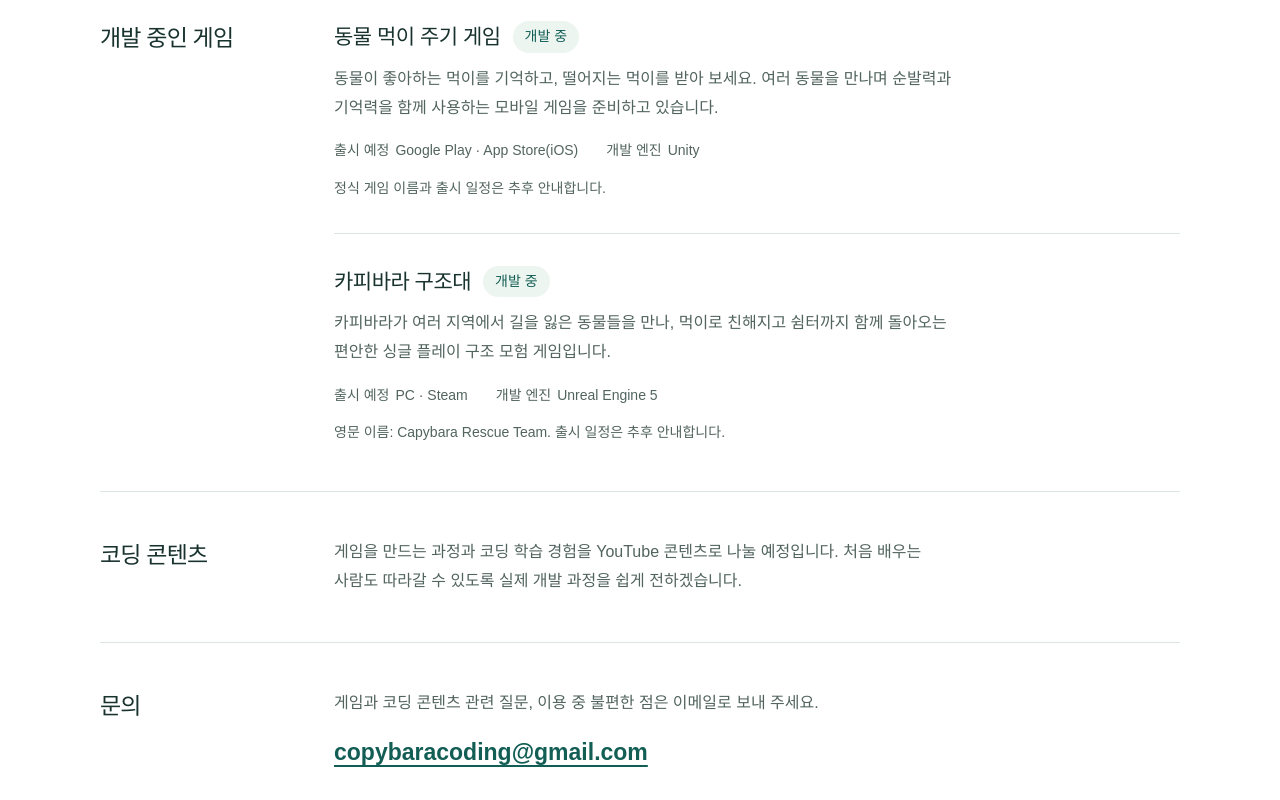
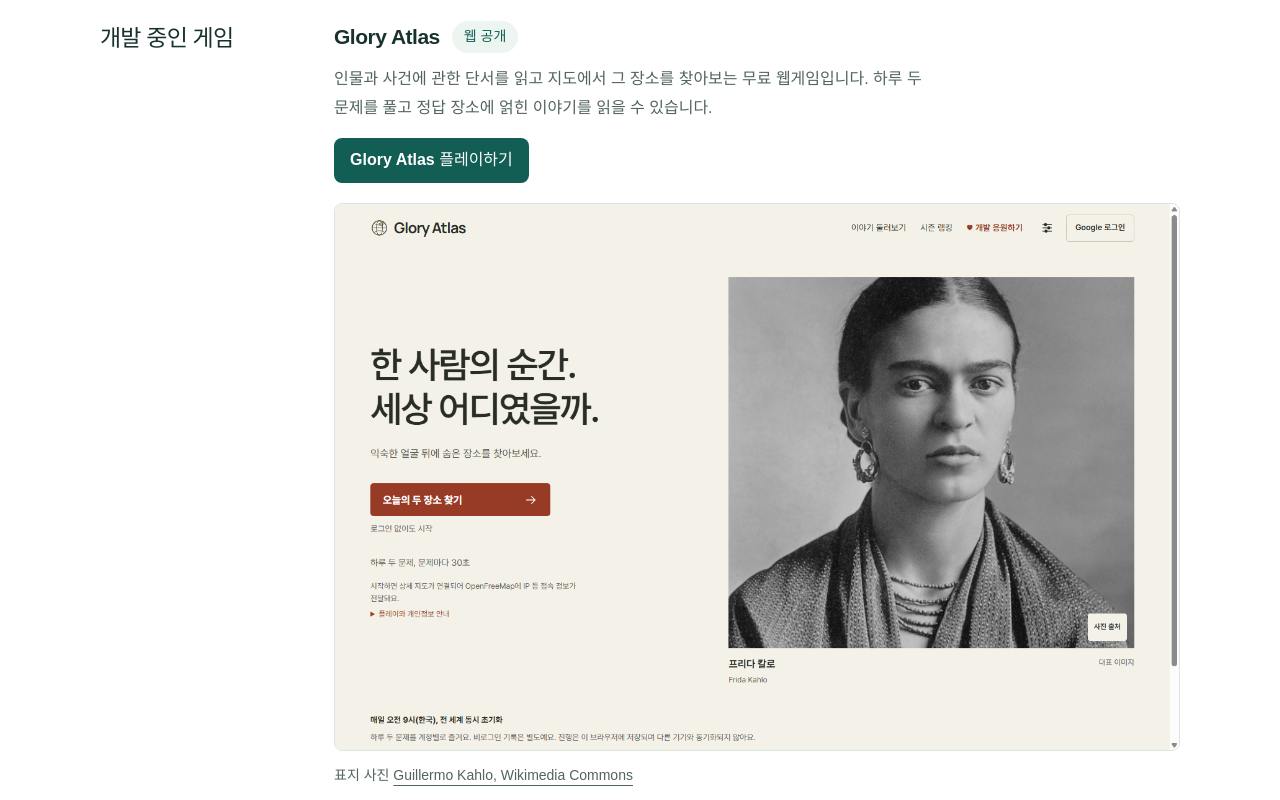
Before and after one commit to CopybaraCoding/copybaracoding.github.io, a plain HTML site: page index.html in a window 1280 px wide. Shown: the part 520-1320 px from the top of the page. Drawn offline with Linux system fonts and the light colour scheme.

Commit message:
Add Glory Atlas to the game portfolio

```diff
--- a/index.html
+++ b/index.html
@@ -50,6 +50,10 @@
     .project-title { display: flex; align-items: center; flex-wrap: wrap; gap: 12px; margin-bottom: 12px; }
     .project-title h3 { margin: 0; }
     .game-entry + .game-entry { margin-top: 32px; padding-top: 32px; border-top: 1px solid #dce6e1; }
+    .game-link { display: inline-block; margin-top: 16px; padding: 8px 16px; border-radius: 8px; background: var(--green); color: white; font-weight: 700; text-decoration: none; }
+    .game-link:hover { text-decoration: underline; }
+    .game-preview { margin: 20px 0 0; }
+    .game-preview img { display: block; width: 100%; height: auto; border: 1px solid #dce6e1; border-radius: 8px; }
     .game-details { margin: 16px 0 0; display: flex; flex-wrap: wrap; gap: 6px 28px; font-size: 14px; color: var(--muted); }
     .game-details div { display: flex; flex-wrap: wrap; gap: 6px; }
     .game-details dt { font-weight: 700; }
@@ -97,6 +101,18 @@
     <section id="game" class="section-row" aria-labelledby="game-heading">
       <h2 id="game-heading">개발 중인 게임</h2>
       <div>
+        <article class="game-entry" aria-labelledby="glory-atlas-title">
+          <div class="project-title">
+            <h3 id="glory-atlas-title">Glory Atlas</h3>
+            <span class="status">웹 공개</span>
+          </div>
+          <p class="body-copy">인물과 사건에 관한 단서를 읽고 지도에서 그 장소를 찾아보는 무료 웹게임입니다. 하루 두 문제를 풀고 정답 장소에 얽힌 이야기를 읽을 수 있습니다.</p>
+          <a class="game-link" href="https://glory-atlas.com/">Glory Atlas 플레이하기</a>
+          <figure class="game-preview">
+            <img src="images/glory-atlas-home.png" width="1360" height="880" alt="프리다 칼로가 표지에 나온 Glory Atlas 첫 화면" loading="lazy" decoding="async">
+            <figcaption class="note">표지 사진 <a href="https://commons.wikimedia.org/wiki/File:Frida_Kahlo%2C_by_Guillermo_Kahlo.jpg">Guillermo Kahlo, Wikimedia Commons</a></figcaption>
+          </figure>
+        </article>
         <article class="game-entry" aria-labelledby="feeding-title">
           <div class="project-title">
             <h3 id="feeding-title">동물 먹이 주기 게임</h3>
```
Also changed, not shown: images/glory-atlas-home.png (added).
